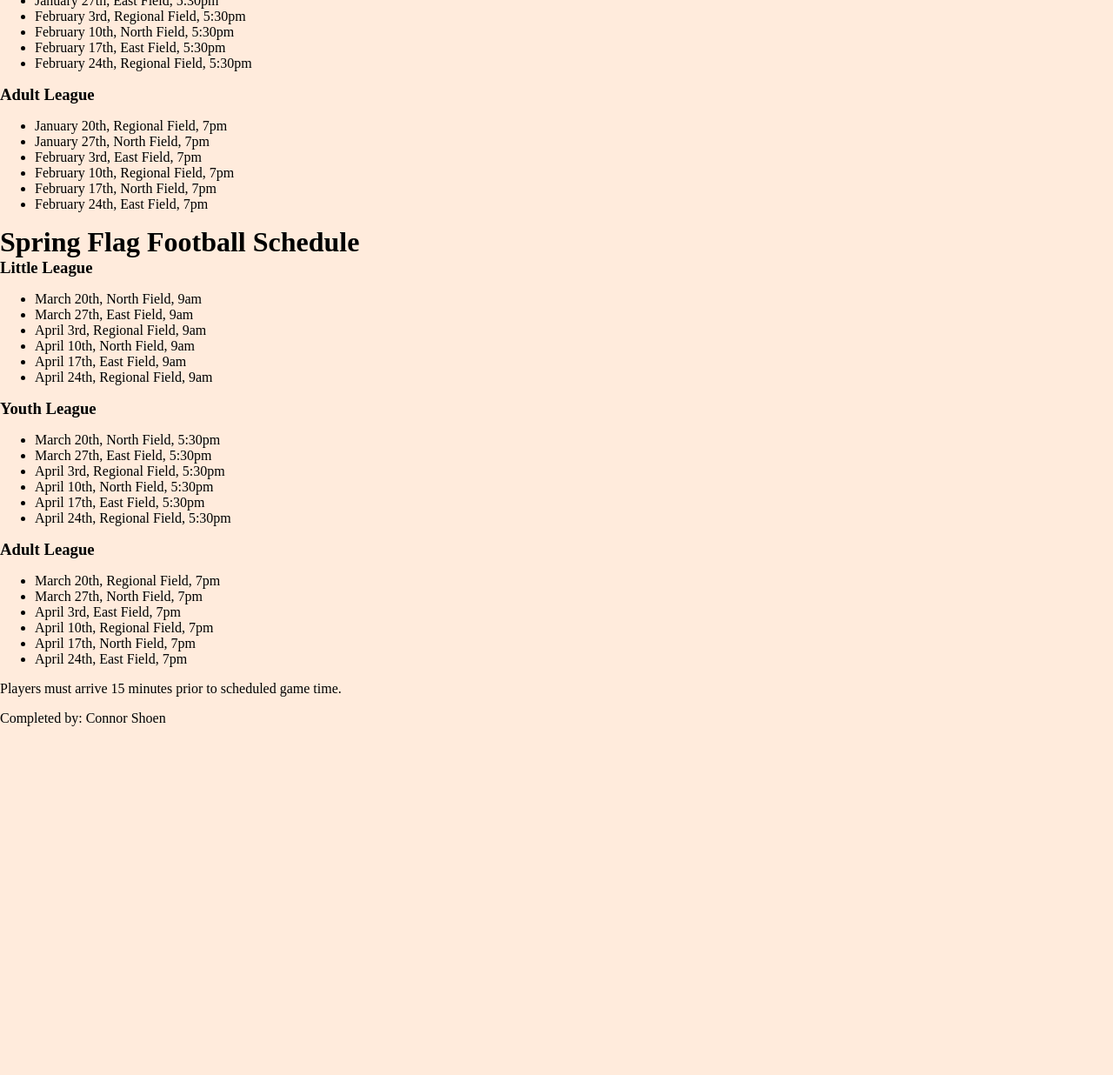
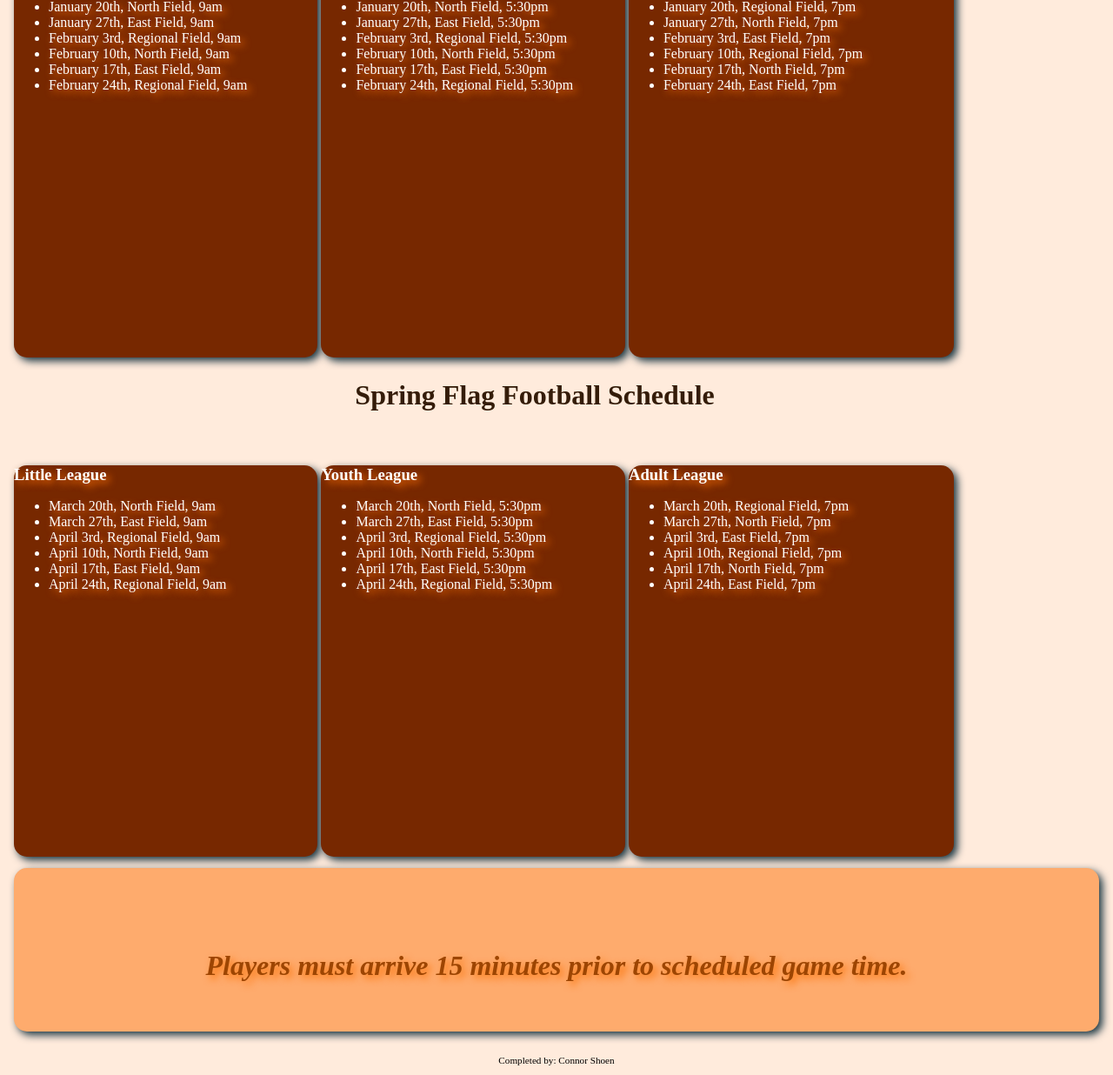
Before and after one commit to ConnorShoenSLLBOCES/cengage23, a plain HTML site: page index-a.html in a window 1280 px wide. Shown: the part 909-2145 px from the top of the page at 87% size. Before the commit the page ends 1760 px from the top, so only its background shows below. Drawn offline with Linux system fonts and the light colour scheme.

Commit message:
Update #3

```diff
--- a/css/styles-a.css
+++ b/css/styles-a.css
@@ -5,7 +5,7 @@ File Name: styles-a.css
 */
 
 /* CSS Reset */
-body, header, nav, main, footer, h1, h3, div {
+body, header, nav, main, article, aside, footer, h1, h2, h3, div {
     margin: 0;
     padding: 0;
     border: 0;
@@ -57,6 +57,8 @@ main h1 {
 section {
     color: #fff;
     padding: 3%;
+	background-color: #9d4502;
+	margin: 1% 0;
 }
 
 article {
@@ -73,6 +75,8 @@ aside {
     font-style: italic;
     text-align: center;
     border-radius: 15px;
+	text-shadow: 4px 4px 8px #fc7307;
+	box-shadow: 4px 4px 10px #183440;
 }
 
 footer {
@@ -83,5 +87,159 @@ footer {
 /* Media Query for Tablet Viewport */
 @media screen and (min-width: 700px), print {
 
+	body {
+		display: block;
+	}
 
+	#bb {
+		display: grid;
+		grid-gap: 2%;
+		grid-template-areas:
+			"c1a c2a c3a";
+		justify-content: center;
+	}
+
+	#c1a {
+		grid-area: c1a;
+		width: 28%;
+		color: #fff;
+		display: inline-block;
+		border-radius: 15px;
+		text-shadow: 4px 4px 8px #fc7307;
+		box-shadow: 4px 4px 10px #183440;
+		background-color: #772800;
+		min-height: 450px;
+		margin-top: 5%;
+	}
+
+	#c1b {
+		grid-area: c1b;
+		width: 28%;
+		color: #fff;
+		display: inline-block;
+		border-radius: 15px;
+		text-shadow: 4px 4px 8px #fc7307;
+		box-shadow: 4px 4px 10px #183440;
+		background-color: #772800;
+		min-height: 450px;
+		margin-top: 5%;
+	}
+
+	#c1c {
+		grid-area: c1c;
+		width: 28%;
+		color: #fff;
+		display: inline-block;
+		border-radius: 15px;
+		text-shadow: 4px 4px 8px #fc7307;
+		box-shadow: 4px 4px 10px #183440;
+		background-color: #772800;
+		min-height: 450px;
+		margin-top: 5%;
+	}
+
+	#sc {
+		display: grid;
+		grid-gap: 2%;
+		grid-template-areas:
+			"c1b c2b c3b";
+		justify-content: center;
+	}
+
+	#c2a {
+		grid-area: c2a;
+		width: 28%;
+		color: #fff;
+		display: inline-block;
+		border-radius: 15px;
+		text-shadow: 4px 4px 8px #fc7307;
+		box-shadow: 4px 4px 10px #183440;
+		background-color: #772800;
+		min-height: 450px;
+		margin-top: 5%;
+	}
+
+	#c2b {
+		grid-area: c2b;
+		width: 28%;
+		color: #fff;
+		display: inline-block;
+		border-radius: 15px;
+		text-shadow: 4px 4px 8px #fc7307;
+		box-shadow: 4px 4px 10px #183440;
+		background-color: #772800;
+		min-height: 450px;
+		margin-top: 5%;
+	}
+
+	#c2c {
+		grid-area: c2c;
+		width: 28%;
+		color: #fff;
+		display: inline-block;
+		border-radius: 15px;
+		text-shadow: 4px 4px 8px #fc7307;
+		box-shadow: 4px 4px 10px #183440;
+		background-color: #772800;
+		min-height: 450px;
+		margin-top: 5%;
+	}
+
+	#ff {
+		display:grid;
+		grid-gap: 2%;
+		grid-template-areas:
+			"c1c c2c c3c"
+			"c1s c2s c3s";
+		justify-content: center;
+	}
+
+	#c3a {
+		grid-area: c3a;
+		width: 30%;
+		color: #fff;
+		display: inline-block;
+		border-radius: 15px;
+		text-shadow: 4px 4px 8px #fc7307;
+		box-shadow: 4px 4px 10px #183440;
+		background-color: #772800;
+		min-height: 450px;
+		margin-top: 5%;
+	}
+
+	#c3b {
+		grid-area: c3b;
+		width: 30%;
+		color: #fff;
+		display: inline-block;
+		border-radius: 15px;
+		text-shadow: 4px 4px 8px #fc7307;
+		box-shadow: 4px 4px 10px #183440;
+		background-color: #772800;
+		min-height: 450px;
+		margin-top: 5%;
+	}
+
+	#c3c {
+		grid-area: c3c;
+		width: 30%;
+		display: inline-block;
+		border-radius: 15px;
+		text-shadow: 4px 4px 8px #fc7307;
+		box-shadow: 4px 4px 10px #183440;
+		background-color: #772800;
+		color: #fff;
+		min-height: 450px;
+		margin-top: 5%;
+	}
+
+	aside  {
+		grid-area: c1s c2s c3s;
+		text-align: center;
+		padding-top: 5%;
+	}
+
+	footer {
+		text-align: center;
+	}
 }
--- a/index-a.html
+++ b/index-a.html
@@ -13,29 +13,28 @@
 </head>
 <body>
 
-	<div id="container">
-
         <!-- Use this area for the website name or logo -->
-        <div id="header">
+        <header>
             <h1>Midtown Recreational Center</h1>
-        </div>
+        </header>
 
         <!-- Use this area to add hyperlinks to other pages within the website -->
-        <div id="nav">
+        <nav>
             <ul>
                 <li><a href="index.html">Home</a></li>
                 <li><a href="link2.html">Sports</a></li>
                 <li><a href="link3.html">Amenities</a></li>
             </ul>
-        </div>
+        </nav>
 
         <!-- Use the main area to add the main content of the webpage -->
+	<main>
         <div id="main">
 
-            <h1>Fall Baseball Schedule</h1>
-            <div class="article">
+            <h1 id="bb">Fall Baseball Schedule</h1>
+            <div id="grid">
 
-                <div class="section">
+                <div id="c1a">
                 <h3>Little League</h3>
                 <ul>
                     <li>August 20th, North Field, 9am</li>
@@ -47,7 +46,7 @@
                 </ul>
                 </div>
 
-                <div class="section">
+                <div id="c2a">
                 <h3>Youth League</h3>
                 <ul>
                     <li>August 20th, North Field, 5:30pm</li>
@@ -59,7 +58,7 @@
                 </ul>
                 </div>
 
-                <div class="section">
+                <div id="c3a">
                 <h3>Adult League</h3>
                 <ul>
                     <li>August 20th, Regional Field, 7pm</li>
@@ -71,12 +70,9 @@
                 </ul>
                 </div>
 
-            </div>
+            <h1 id="sc">Winter Soccer Schedule</h1>
 
-            <h1>Winter Soccer Schedule</h1>
-            <div class="article">
-
-                <div class="section">
+                <div id="c1b">
                 <h3>Little League</h3>
                 <ul>
                     <li>January 20th, North Field, 9am</li>
@@ -88,7 +84,7 @@
                 </ul>
                 </div>
 
-                <div class="section">
+                <div id="c2b">
                 <h3>Youth League</h3>
                 <ul>
                     <li>January 20th, North Field, 5:30pm</li>
@@ -100,7 +96,7 @@
                 </ul>
                 </div>
 
-                <div class="section">
+                <div id="c3b">
                 <h3>Adult League</h3>
                 <ul>
                     <li>January 20th, Regional Field, 7pm</li>
@@ -112,12 +108,9 @@
                 </ul>
                 </div>
 
-            </div>
+            <h1 id="ff">Spring Flag Football Schedule</h1>
 
-            <h1>Spring Flag Football Schedule</h1>
-            <div class="article">
-
-                <div class="section">
+                <div id="c1c">
                 <h3>Little League</h3>
                 <ul>
                     <li>March 20th, North Field, 9am</li>
@@ -129,7 +122,7 @@
                 </ul>
                 </div>
 
-                <div class="section">
+                <div id="c2c">
                 <h3>Youth League</h3>
                 <ul>
                     <li>March 20th, North Field, 5:30pm</li>
@@ -141,7 +134,7 @@
                 </ul>
                 </div>
 
-                <div class="section">
+                <div id="c3c">
                 <h3>Adult League</h3>
                 <ul>
                     <li>March 20th, Regional Field, 7pm</li>
@@ -155,18 +148,14 @@
 
             </div>
 
-            <div id="aside">
+		<aside>
                 <p>Players must arrive 15 minutes prior to scheduled game time.</p>
-            </div>
-
+		</aside>
         </div>
-
+	</main>
         <!-- Use the footer area to add webpage footer content -->
-        <div id="footer">
+	<footer>
             <p>Completed by: Connor Shoen</p>
-        </div>
-
-	</div>
-
+	</footer>
 </body>
 </html>
```
